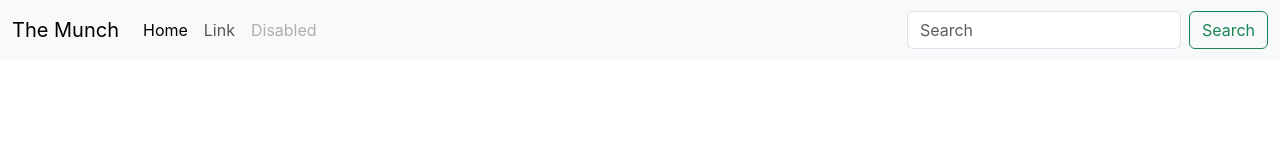
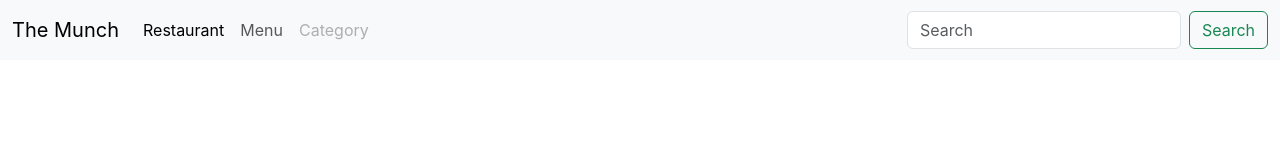
Before and after one commit to Joeken10/The-Munch, a React (Create React App) app in the folder front-end/the-munch/: page / in a window 1280 px wide. Shown: the top 160 px of the page. Built offline with nearby package versions, Linux system fonts and the light colour scheme.

Commit message:
adds updates on navbar

```diff
--- a/front-end/the-munch/src/Components/Navbar.js
+++ b/front-end/the-munch/src/Components/Navbar.js
@@ -21,13 +21,13 @@
           <div className="collapse navbar-collapse" id="navbarSupportedContent">
             <ul className="navbar-nav me-auto mb-2 mb-lg-0">
               <li className="nav-item">
-                <a className="nav-link active" aria-current="page" href="/home">Home</a>
+                <a className="nav-link active" aria-current="page" href="/home">Restaurant</a>
               </li>
               <li className="nav-item">
-                <a className="nav-link" href="/link">Link</a>
+                <a className="nav-link" href="/link">Menu</a>
               </li>
               <li className="nav-item">
-                <span className="nav-link disabled" aria-disabled="true">Disabled</span>
+                <span className="nav-link disabled" aria-disabled="true">Category</span>
               </li>
             </ul>
             <form className="d-flex" role="search">
```
